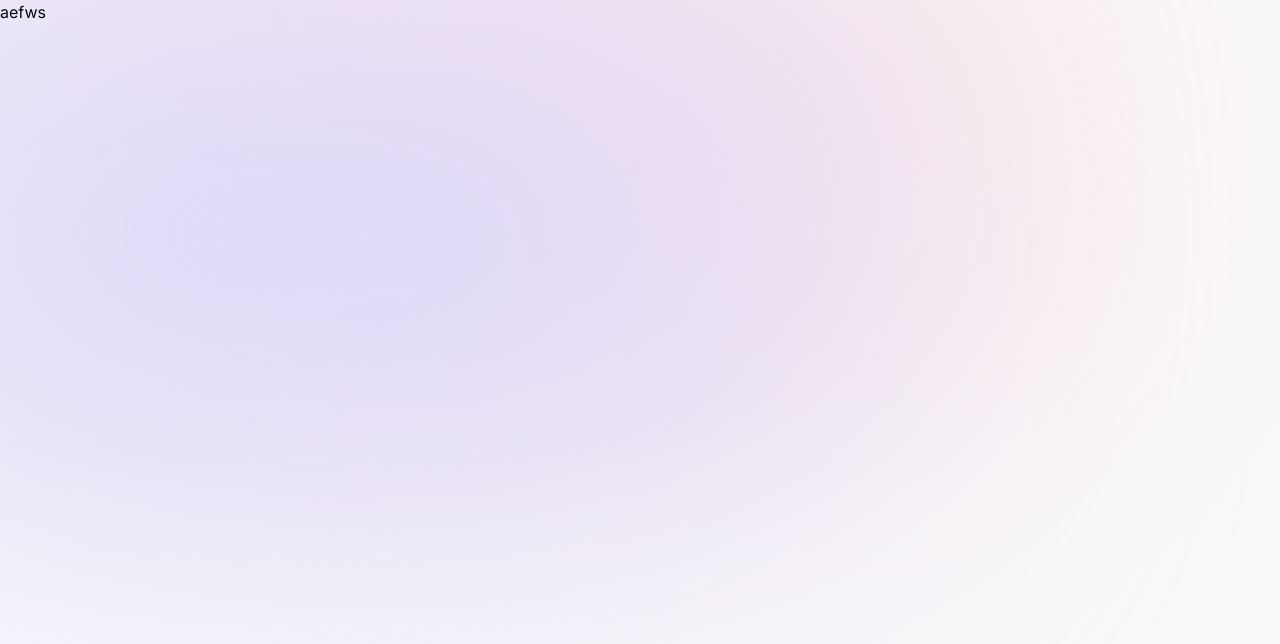
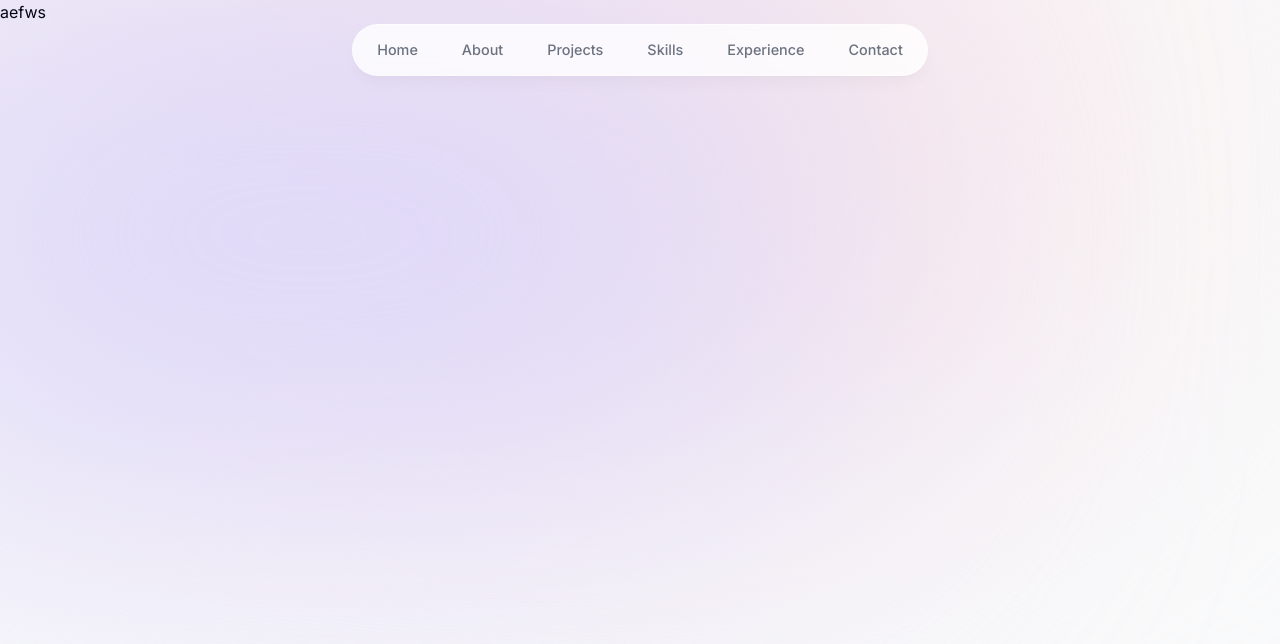
Before and after one commit to Railson25/railson-portfolio, a Next.js app: page / in a window 1280 px wide. Shown: the top 644 px of the page. Built offline with nearby package versions, Linux system fonts and the light colour scheme.

Commit message:
<feat>: header component

```diff
--- a/app/layout.tsx
+++ b/app/layout.tsx
@@ -1,3 +1,4 @@
+import Header from "@/components/header";
 import "./globals.css";
 import { Inter } from "next/font/google";
 
@@ -19,6 +20,7 @@
         <div className="bg-[#fbe2e3] absolute top-[-6rem] -z-10 right-[11rem] h-[31.25rem] w-[31.25rem] rounded-full blur-[10rem] sm:w-[68.75rem]"></div>
         <div className="bg-[#dbd7fb] absolute top-[-1rem] -z-10 left-[-35rem] h-[31.25rem] w-[50rem] rounded-full blur-[10rem] sm:w-[68.75rem] md:left-[-33rem] lg:left-[-28rem] xl:left-[-15rem] 2xl:left-[-5rem]"></div>
 
+        <Header />
         {children}
       </body>
     </html>
--- /dev/null
+++ b/components/header.tsx
@@ -0,0 +1,37 @@
+"use client";
+
+import React from "react";
+import { motion } from "framer-motion";
+import { links } from "@/lib/data";
+import Link from "next/link";
+
+export default function Header() {
+  return (
+    <header className="z-[999] relative">
+      <motion.div
+        className="fixed top-0 left-1/2 h-[4.5rem] w-full rounded-none border border-white border-opacity-40 bg-white bg-opacity-80 shadow-lg shadow-black/[0.03] backdrop-blur-[0.5rem] sm:top-6 sm:h-[3.25rem] sm:w-[36rem] sm:rounded-full"
+        initial={{ y: -100, x: "-50%", opacity: 0 }}
+        animate={{ y: 0, x: "-50%", opacity: 1 }}
+      ></motion.div>
+      <nav className="flex fixed top-[0.15rem] h-12 left-1/2 -translate-x-1/2 py-2 sm:top-[1.7rem] sm:h-[initial] sm:py-0">
+        <ul className="flex w-[22rem] flex-wrap items-center justify-center gap-y-1 text-[0.9rem] font-medium text-gray-500 sm:w-[initial] sm:flex-nowrap sm:gap-5">
+          {links.map((link) => (
+            <motion.li
+              key={link.hash}
+              className="h-3/4 flex items-center justify-center"
+              initial={{ y: -100, opacity: 0 }}
+              animate={{ y: 0, opacity: 1 }}
+            >
+              <Link
+                href={link.hash}
+                className="flex w-full items-center justify-center px-3 py-3 hover:text-gray-950 transition"
+              >
+                {link.name}
+              </Link>
+            </motion.li>
+          ))}
+        </ul>
+      </nav>
+    </header>
+  );
+}
```
